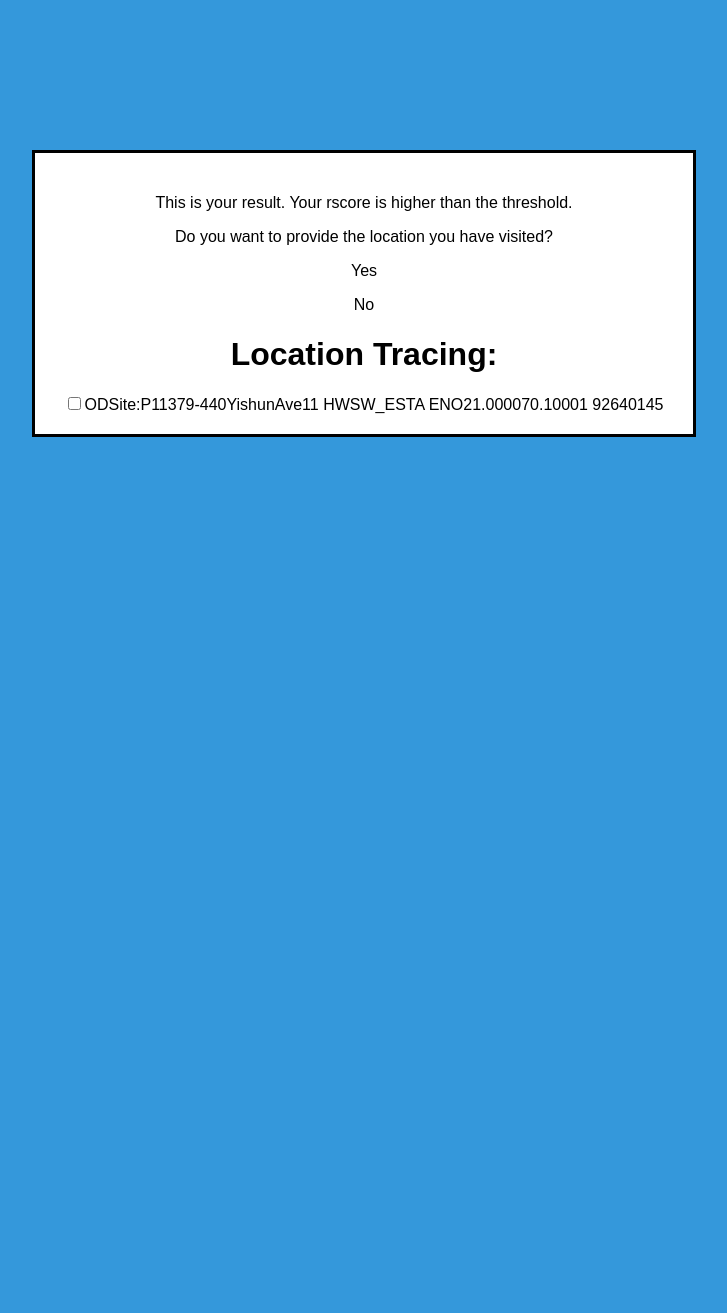
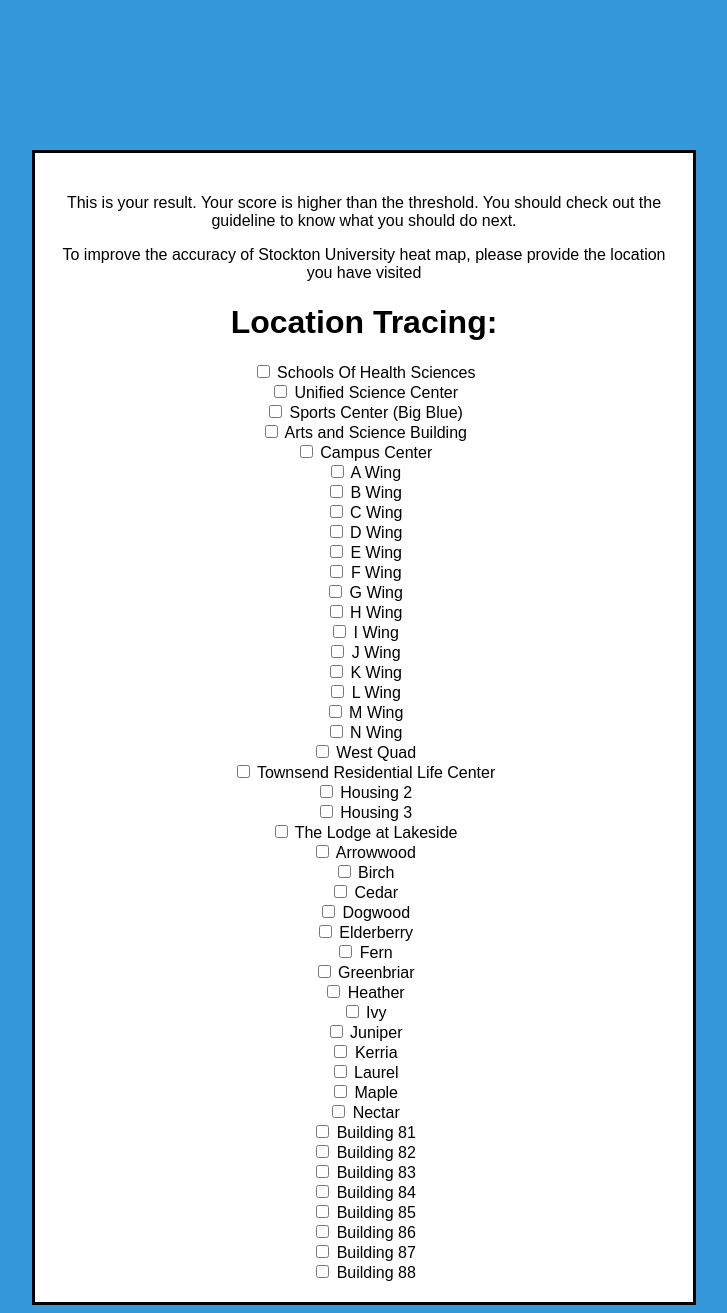
Before and after one commit to Jcollier722/CHM, a Flask app: template templates/location-trace-test.html in a window 1280 px wide. Shown: the whole page, without its empty margins (276-1003 px from the left). Before the commit the page ends 437 px from the top, so only its background shows below. Run offline with Flask 2, Linux system fonts and the light colour scheme; the template is opened without the code that fills it, so the values that code supplies are empty.

Commit message:
location added

```diff
--- a/templates/location-trace-test.html
+++ b/templates/location-trace-test.html
@@ -11,15 +11,106 @@
 <body>
 <div class="result" style="margin-left:300px; margin-right:300px; margin-top:150px; text-align:center; padding:20px; background-color:white; border-style:solid; border-color:black; border-width:3px; font-family: Arial">
     <h1></h1>
-        <p>This is your result. Your rscore is higher than the threshold.</p>
-        <p>Do you want to provide the location you have visited?</p>
-        <p>Yes</p>
-        <p>No</p>
+        <p>This is your result. Your score is higher than the threshold. You should check out the guideline to know what you should do next. </p>
+        <p>To improve the accuracy of Stockton University heat map, please provide the location you have visited</p>
+
     <h1>Location Tracing:</h1>
 
-    <div class="checkbox"><input type="checkbox" name="location" value="" id="SiteSite1"><label for="SiteSite1">ODSite:P11379-440YishunAve11 HWSW_ESTA ENO21.000070.10001 92640145</label></div>
+    <form action="">
+    <input type="checkbox" name="location1" value="School of health sciences">
+        <label for="location1"> Schools Of Health Sciences</label><br>
+    <input type="checkbox" name="location2" value="Unified science center">
+        <label for="location2"> Unified Science Center</label><br>
+    <input type="checkbox" name="location3" value="Sports Center (Big Blue)">
+        <label for="location3"> Sports Center (Big Blue)</label><br>
+    <input type="checkbox" name="location4" value="Arts and Science Building">
+        <label for="location4"> Arts and Science Building</label><br>
+    <input type="checkbox" name="location5" value="Campus Center">
+        <label for="location5"> Campus Center</label><br>
+    <input type="checkbox" name="location6" value="A Wing">
+        <label for="location6"> A Wing</label><br>
+    <input type="checkbox" name="location7" value="B Wing">
+        <label for="location7"> B Wing</label><br>
+    <input type="checkbox" name="location8" value="C Wing">
+        <label for="location8"> C Wing</label><br>
+    <input type="checkbox" name="location9" value="D Wing">
+        <label for="location9"> D Wing</label><br>
+    <input type="checkbox" name="location10" value="E Wing">
+        <label for="location10"> E Wing</label><br>
+    <input type="checkbox" name="location11" value="F Wing">
+        <label for="location11"> F Wing</label><br>
+    <input type="checkbox" name="location12" value="G Wing">
+        <label for="location12"> G Wing</label><br>
+    <input type="checkbox" name="location13" value="H Wing">
+        <label for="location13"> H Wing</label><br>
+    <input type="checkbox" name="location14" value="I Wing">
+        <label for="location14"> I Wing</label><br>
+    <input type="checkbox" name="location15" value="J Wing">
+        <label for="location15"> J Wing</label><br>
+    <input type="checkbox" name="location16" value="K Wing">
+        <label for="location16"> K Wing</label><br>
+    <input type="checkbox" name="location17" value="L Wing">
+        <label for="location17"> L Wing</label><br>
+    <input type="checkbox" name="location18" value="M Wing">
+        <label for="location18"> M Wing</label><br>
+    <input type="checkbox" name="location19" value="N Wing">
+        <label for="location19"> N Wing</label><br>
+    <input type="checkbox" name="location20" value="West Quad">
+        <label for="location20"> West Quad</label><br>
+    <input type="checkbox" name="location21" value="Townsend Residential Life Center">
+        <label for="location21"> Townsend Residential Life Center</label><br>
+    <input type="checkbox" name="location22" value="Housing 2">
+        <label for="location22"> Housing 2</label><br>
+    <input type="checkbox" name="location23" value="Housing 3">
+        <label for="location23"> Housing 3</label><br>
+    <input type="checkbox" name="location24" value="The Lodge at Lakeside">
+        <label for="location24"> The Lodge at Lakeside</label><br>
+    <input type="checkbox" name="location25" value="Arrowwood">
+        <label for="location25"> Arrowwood</label><br>
+    <input type="checkbox" name="location26" value="Birch">
+        <label for="location26"> Birch</label><br>
+    <input type="checkbox" name="location27" value="Cedar">
+        <label for="location27"> Cedar</label><br>
+    <input type="checkbox" name="location28" value="Dogwood">
+        <label for="location28"> Dogwood</label><br>
+    <input type="checkbox" name="location29" value="Elderberry">
+        <label for="location29"> Elderberry</label><br>
+    <input type="checkbox" name="location30" value="Fern">
+        <label for="location30"> Fern</label><br>
+    <input type="checkbox" name="location31" value="Greenbriar">
+        <label for="location31"> Greenbriar</label><br>
+    <input type="checkbox" name="location33" value="Heather">
+        <label for="location33"> Heather</label><br>
+    <input type="checkbox" name="location34" value="Ivy">
+        <label for="location34"> Ivy</label><br>
+    <input type="checkbox" name="location35" value="Juniper">
+        <label for="location35"> Juniper</label><br>
+    <input type="checkbox" name="location36" value="Kerria">
+        <label for="location36"> Kerria</label><br>
+    <input type="checkbox" name="location37" value="Laurel">
+        <label for="location37"> Laurel</label><br>
+    <input type="checkbox" name="location38" value="Maple">
+        <label for="location38"> Maple</label><br>
+    <input type="checkbox" name="location39" value="Nectar">
+        <label for="location39"> Nectar</label><br>
+    <input type="checkbox" name="location40" value="Building 81">
+        <label for="location40"> Building 81</label><br>
+    <input type="checkbox" name="location41" value="Building 82">
+        <label for="location41"> Building 82</label><br>
+    <input type="checkbox" name="location42" value="Building 83">
+        <label for="location42"> Building 83</label><br>
+    <input type="checkbox" name="location43" value="Building 84">
+        <label for="location43"> Building 84</label><br>
+    <input type="checkbox" name="location44" value="Building 85">
+        <label for="location44"> Building 85</label><br>
+    <input type="checkbox" name="location45" value="Building 86">
+        <label for="location45"> Building 86</label><br>
+    <input type="checkbox" name="location46" value="Building 87">
+        <label for="location46"> Building 87</label><br>
+    <input type="checkbox" name="location47" value="Building 88">
+        <label for="location47"> Building 88</label><br>
 
-
+    </form>
 </div>
 </body>
 </html>
```
